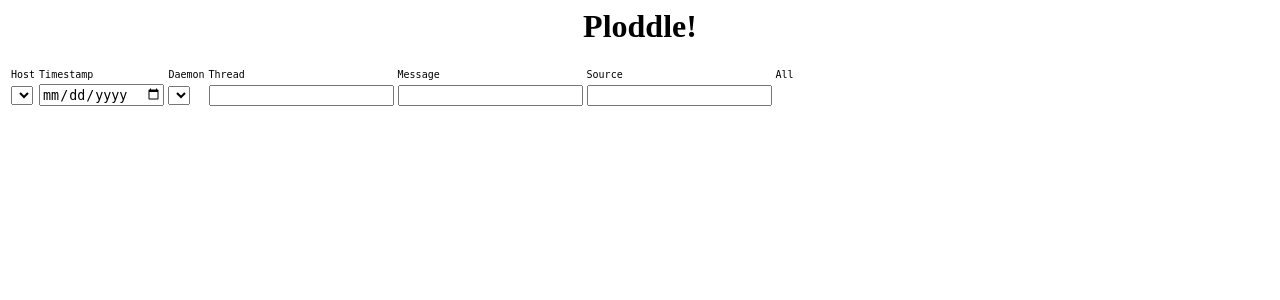
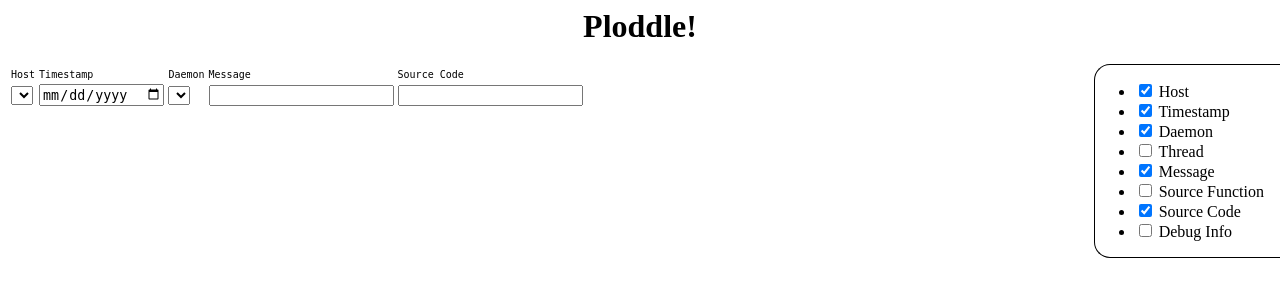
Before and after one commit to rayleyva/ploddle, a Python web app: template templates/index.mako in a window 1280 px wide. Shown: the top 300 px of the page. Run offline with Mako, Linux system fonts and the light colour scheme; the template is opened without the code that fills it, so the values that code supplies are empty; some libraries are stand-ins or nearby versions.

Commit message:
a whole bunch more stuff

```diff
--- a/ploddled.py
+++ b/ploddled.py
@@ -158,7 +158,7 @@ class PloddleCollector(threading.Thread):
                     message = therest
 
                 priority = int(priority)
-                serverity = priority & 0x07
+                severity = priority & 0x07
                 facility = priority >> 3
             except Exception:
                 logging.exception("Error parsing packet from %s: %s " % (str(host), str(data)))
@@ -166,7 +166,7 @@ class PloddleCollector(threading.Thread):
 
             doc = {
                 "host": host,
-                "serverity": serverity,
+                "severity": severity,
                 "facility": facility,
                 "message": message,
                 "timestamp": datetime.datetime.utcnow(),
--- a/static/ploddle.css
+++ b/static/ploddle.css
@@ -5,3 +5,14 @@ TD {
 	font-family: monospace;
 	font-size: 10px;
 }
+
+#columns {
+	position: fixed;
+	top: 64px;
+	right: 0px;
+	padding-right: 16px;
+	border: 1px solid black;
+	border-right: none;
+	background: white;
+	border-radius: 16px 0px 0px 16px;
+}
--- a/static/ploddle.js
+++ b/static/ploddle.js
@@ -49,8 +49,8 @@ var columns = {
 			return row["message"];
 		},
 	},
-	"source": {
-		name: "Source",
+	"source1": {
+		name: "Source Function",
 		filter: '<input name="module" id="module">',
 		init: function() {
 		},
@@ -58,8 +58,17 @@ var columns = {
 			return row["module"]+":"+row["funcName"];
 		},
 	},
-	"all": {
-		name: "All",
+	"source2": {
+		name: "Source Code",
+		filter: '<input name="module" id="module">',
+		init: function() {
+		},
+		render: function(row) {
+			return row["filename"]+":"+row["lineno"];
+		},
+	},
+	"debug": {
+		name: "Debug Info",
 		filter: '',
 		init: function() {
 		},
@@ -73,20 +82,28 @@ var active_columns = [
 	"host",
 	"timestamp",
 	"daemon",
-	"thread",
 	"message",
-	"source",
-	"all",
+	"source2",
+];
+
+var severity_colours = [
+	["black", "red"],
+	["red", "white"],
+	["red", "white"],
+	["orange", "white"],
+	["orange", "white"],
+	["green", "white"],
+	["blue", "white"],
+	["grey", "white"]
 ];
 
 function json_to_select(url, select) {
 	$.getJSON(url, {}, function(data) {
-    	var options = '';
-		options += '<option value="">All</option>';
-    	for (var i = 0; i < data.length; i++) {
-      		options += '<option value="' + data[i] + '">' + data[i] + '</option>';
-    	}
-    	$(select).html(options);
+    	$(select).empty();
+		$(select).append($('<option value="">All</option>'));
+		$(data).each(function(i, val) {
+			$(select).append($('<option value="'+val+'">'+val+'</option>'));
+    	});
 	});
 }
 
@@ -97,16 +114,43 @@ function render_header() {
 		titles.append($("<td/>").text(columns[colname].name));
 		filters.append($("<td/>").html(columns[colname].filter));
 	});
+
+	$("#headings").empty();
 	$("#headings").append(titles);
 	$("#headings").append(filters);
 
-	for (var f = 0; f < active_columns.length; f++) {
-		columns[active_columns[f]].init();
-	}
+	$(active_columns).each(function(f, colname) {
+		columns[colname].init();
+	});
+}
+
+function render_colsel() {
+	var list = $("<ul/>");
+	$.each(columns, function(colname, colspec) {
+		checked = $.inArray(colname, active_columns) >= 0 ? " checked" : "";
+		list.append($("<li><label><input type='checkbox' name='"+colname+"' value='"+colname+"'"+checked+"> "+columns[colname].name+"</label>"));
+	});
+	$("#columns").append(list);
+
+	$("#columns input[type='checkbox']").click(function(e) {
+		console.log("Updating columns");
+		active_columns = [];
+		$("#columns input[type='checkbox']").each(function(i, el) {
+			if($(el).is(":checked")) {
+				active_columns.push($(el).val());
+			}
+		});
+		render_header();
+		get_data();
+	});
 }
 
 function render_row(row) {
 	var html_row = $("<tr/>");
+	if(row["severity"]) {
+		html_row.css("color", severity_colours[row["severity"]][0]);
+		html_row.css("background-color", severity_colours[row["severity"]][1]);
+	}
 	$(active_columns).each(function(f, colname) {
 		html_row.append($("<td/>").text(
 			columns[colname].render(row)
@@ -121,6 +165,7 @@ function get_data() {
 			$("#filters").serialize(),
 			function(response)
 	{
+		$("#messages").empty();
     	for (var i = 0; i < response.messages.length; i++) {
 			render_row(response.messages[i]);
     	}
@@ -128,6 +173,7 @@ function get_data() {
 }
 
 $(function() {
+	render_colsel();
 	render_header();
 	get_data();
 });
--- a/templates/index.mako
+++ b/templates/index.mako
@@ -7,6 +7,9 @@
 	</head>
 	<body>
 		<h1>Ploddle!</h1>
+
+		<form id="columns">
+		</form>
 
 		<form id="filters">
 			<table>
```
